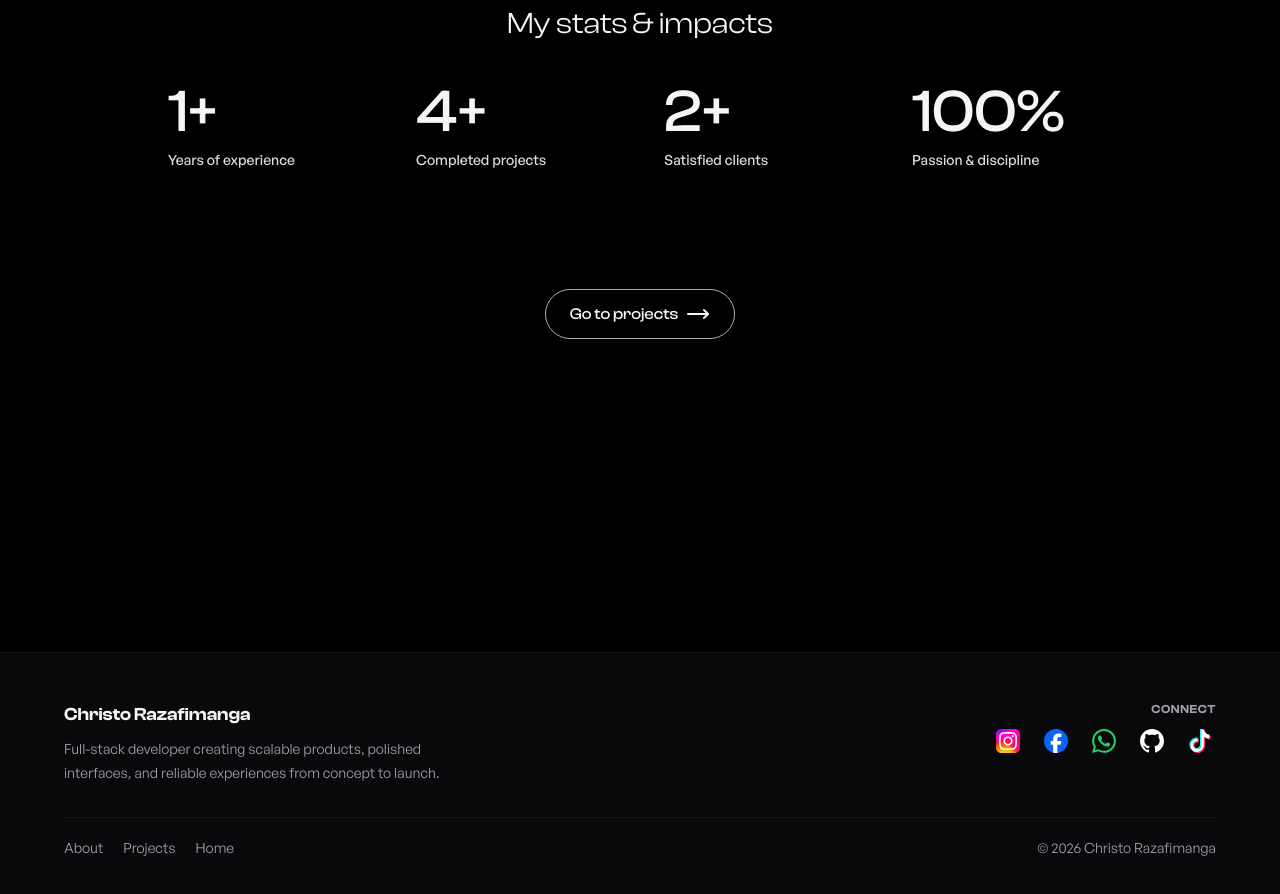
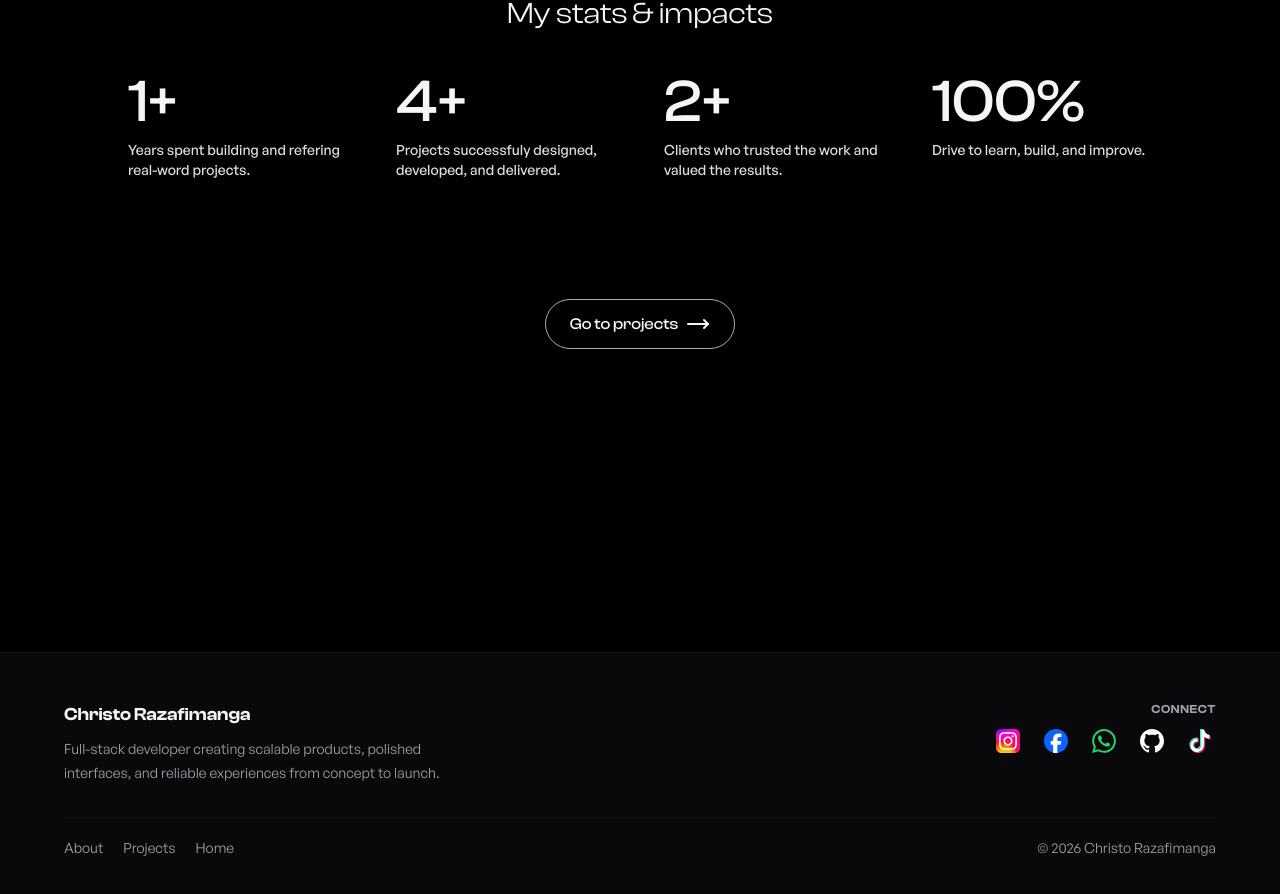
Before and after one commit to bossnare/portfolio, a Next.js app: page /about in a window 1280 px wide. Shown: the part 2150-3044 px from the top of the page. Built offline with nearby package versions, Linux system fonts and the light colour scheme.

Commit message:
add stats description

```diff
--- a/src/components/about/StatsImpacts.tsx
+++ b/src/components/about/StatsImpacts.tsx
@@ -30,8 +30,8 @@ export function StatsImpacts() {
             <span className="text-6xl font-medium font-display">
               <Counter value={stat.value} suffix={stat.suffix} />
             </span>
-            <span className="text-sm font-medium text-foreground/90">
-              {stat.label}
+            <span className="text-sm font-medium md:max-w-55 text-foreground/90">
+              {stat.description}
             </span>
           </div>
         ))}
--- a/src/data/stats.ts
+++ b/src/data/stats.ts
@@ -1,6 +1,26 @@
 export const stats = [
-  { label: 'Years of experience', value: 1, suffix: '+' },
-  { label: 'Completed projects', value: 4, suffix: '+' },
-  { label: 'Satisfied clients', value: 2, suffix: '+' },
-  { label: 'Passion & discipline', value: 100, suffix: '%' },
+  {
+    label: 'Years of experience',
+    value: 1,
+    suffix: '+',
+    description: 'Years spent building and refering real-word projects.',
+  },
+  {
+    label: 'Completed projects',
+    value: 4,
+    suffix: '+',
+    description: 'Projects successfuly designed, developed, and delivered.',
+  },
+  {
+    label: 'Satisfied clients',
+    value: 2,
+    suffix: '+',
+    description: 'Clients who trusted the work and valued the results.',
+  },
+  {
+    label: 'Passion & discipline',
+    value: 100,
+    suffix: '%',
+    description: 'Drive to learn, build, and improve.',
+  },
 ];
```
